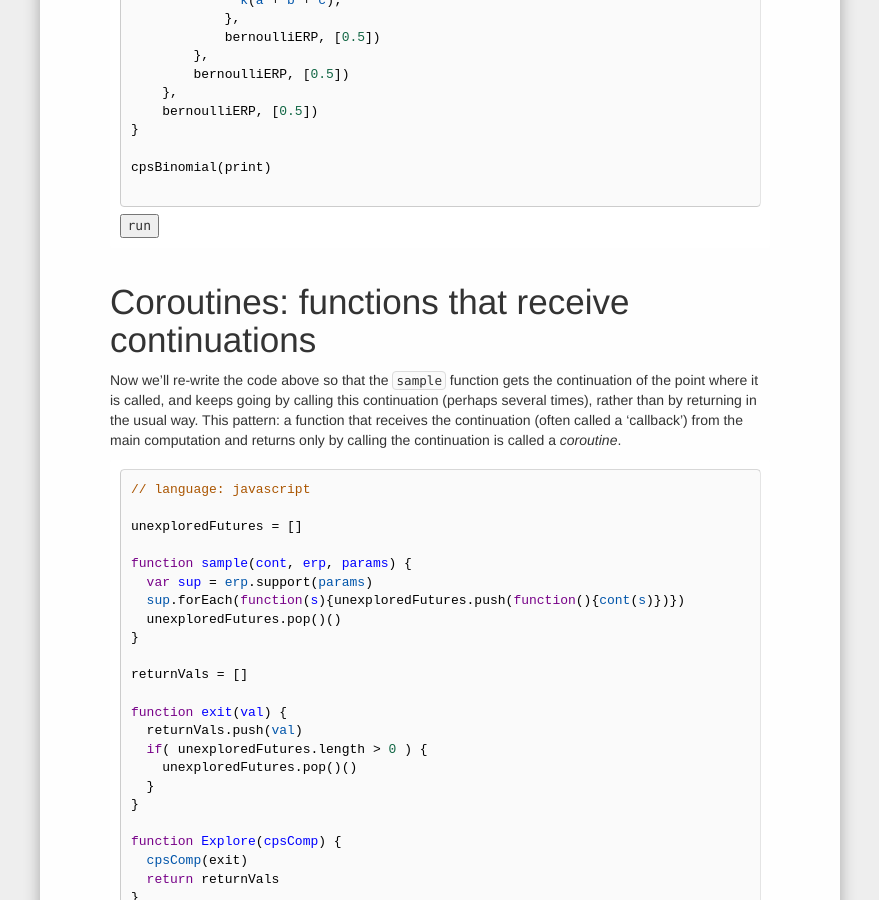
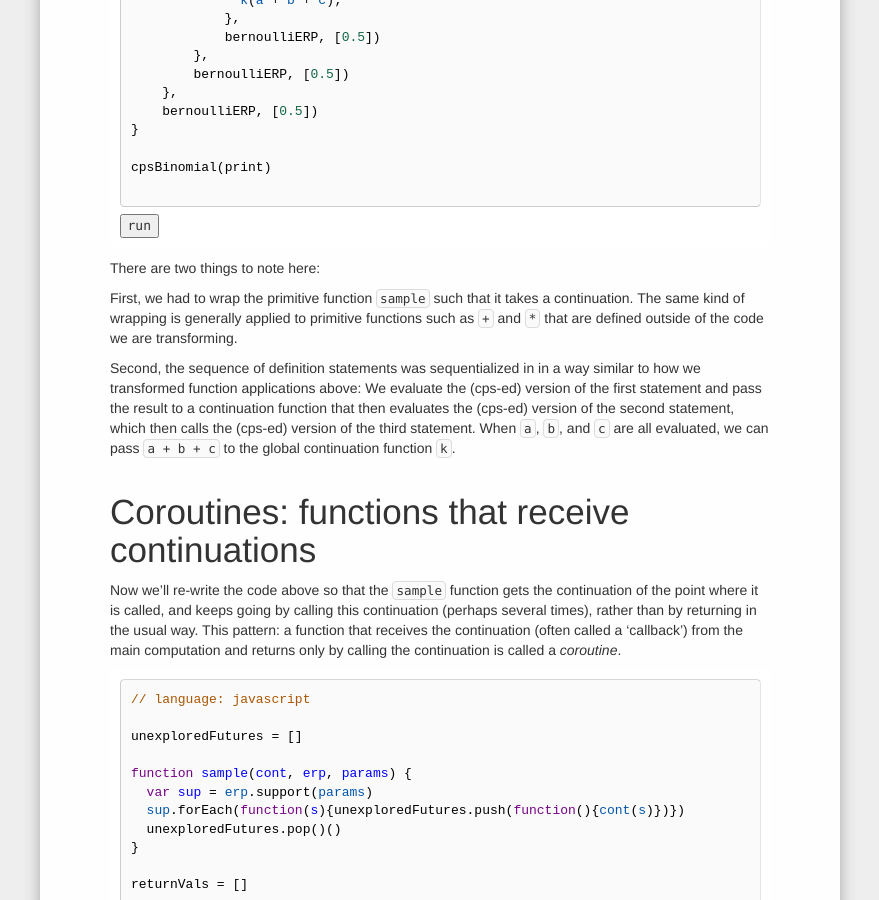
Before and after one commit to probmods/dippl, a Jekyll site: the page built from lectures/03-enumeration.md, in a window 1280 px wide and 900 px high, scrolled down 4732 px. Shown: the whole window, without its empty margins (200-1079 px from the left). Built offline with Jekyll 4.4.1, drawn with Linux system fonts in a browser that asks for light colours; nearby versions of some CDN libraries; library files that are not in the unit come from our copies; a script that is not in the unit is left out.

Commit message:
Add comment on cpsBinomial

```diff
--- a/lectures/03-enumeration.md
+++ b/lectures/03-enumeration.md
@@ -204,6 +204,12 @@ var cpsBinomial = function(k){
 
 cpsBinomial(print)
 ~~~
+
+There are two things to note here:
+
+First, we had to wrap the primitive function `sample` such that it takes a continuation. The same kind of wrapping is generally applied to primitive functions such as `+` and `*` that are defined outside of the code we are transforming.
+
+Second, the sequence of definition statements was sequentialized in in a way similar to how we transformed function applications above: We evaluate the (cps-ed) version of the first statement and pass the result to a continuation function that then evaluates the (cps-ed) version of the second statement, which then calls the (cps-ed) version of the third statement. When `a`, `b`, and `c` are all evaluated, we can pass `a + b + c` to the global continuation function `k`.
 
 
 # Coroutines: functions that receive continuations
```
